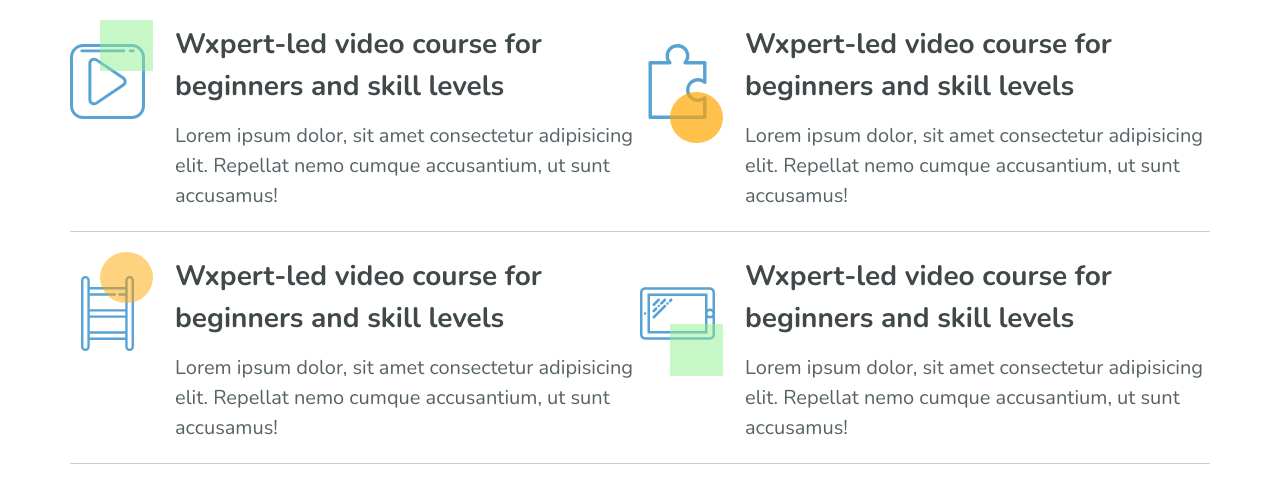
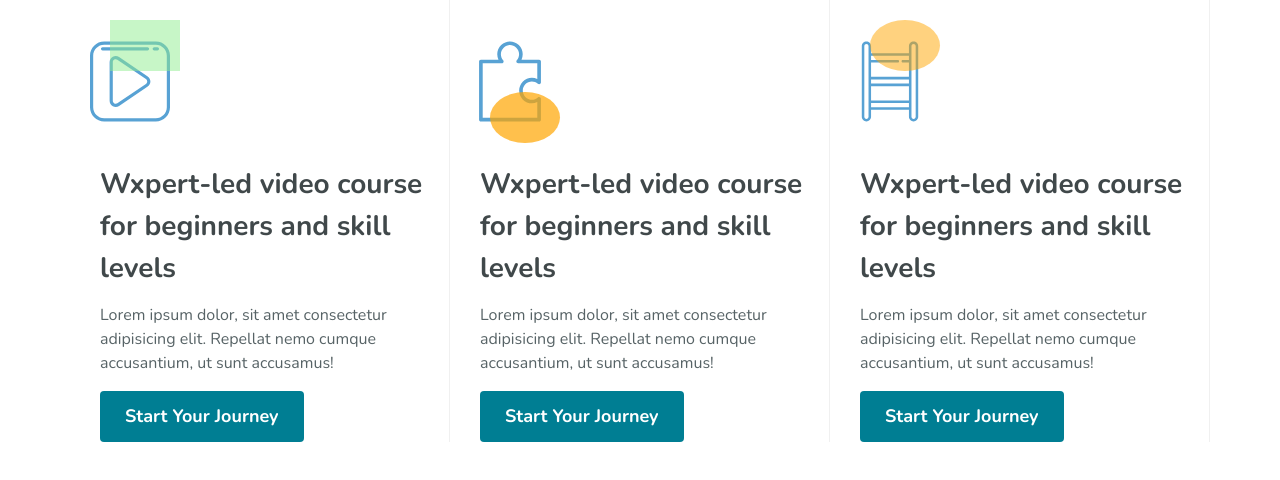
Before and after one commit to alinawabrana/Treehouse, a plain HTML site: page index.html in a window 1280 px wide. Drawn offline with nearby package versions, Linux system fonts and the light colour scheme.

Commit message:
Creating Plan Block

```diff
--- a/css/styles.css
+++ b/css/styles.css
@@ -817,3 +817,43 @@ h3
         padding: 0 4rem;
     }
 }
+
+
+/* Plan Block */
+
+.plan__block .media
+{
+    display: block;
+}
+
+.plan__block .icon
+{
+    padding-left: 2rem;
+}
+
+.plan__block .btn
+{
+    margin-left: 0;
+    padding: 1.5rem 2.5rem;
+}
+
+.plan__block .btn--stretched
+{
+    width: auto;
+}
+
+@media screen and (max-width:768px)
+{
+    .plan__block .btn--stretched
+    {
+        width: 100%;
+    }
+}
+
+@media screen and (min-width:768px)
+{
+    .plan__block .media
+    {
+        border-right: 1px solid rgb(204, 204, 204, 30%);
+    }
+}
--- a/index.html
+++ b/index.html
@@ -16,8 +16,8 @@
     />
   </head>
   <body>
-    <section class="container courses__block">
-      <div class="grid grid--1x2">
+    <section class="container plan__block">
+      <div class="grid grid--1x3">
         <div class="media">
           <div class="media__image">
             <div class="icon-body">
@@ -35,6 +35,9 @@
               Lorem ipsum dolor, sit amet consectetur adipisicing elit. Repellat
               nemo cumque accusantium, ut sunt accusamus!
             </p>
+            <button class="btn btn--primary btn--stretched">
+              Start Your Journey
+            </button>
           </div>
         </div>
         <div class="media">
@@ -54,10 +57,11 @@
               Lorem ipsum dolor, sit amet consectetur adipisicing elit. Repellat
               nemo cumque accusantium, ut sunt accusamus!
             </p>
+            <button class="btn btn--primary btn--stretched">
+              Start Your Journey
+            </button>
           </div>
         </div>
-      </div>
-      <div class="grid grid--1x2">
         <div class="media">
           <div class="media__image">
             <div class="icon-body">
@@ -77,25 +81,9 @@
               Lorem ipsum dolor, sit amet consectetur adipisicing elit. Repellat
               nemo cumque accusantium, ut sunt accusamus!
             </p>
-          </div>
-        </div>
-        <div class="media">
-          <div class="media__image">
-            <div class="icon-body">
-              <svg class="icon icon--responsive icon--primary">
-                <use xlink:href="images/sprite.svg#ipad"></use>
-              </svg>
-              <span class="icon--content icon--square icon--below"></span>
-            </div>
-          </div>
-          <div class="media__body">
-            <h2 class="media__heading">
-              Wxpert-led video course for beginners and skill levels
-            </h2>
-            <p class="media__content">
-              Lorem ipsum dolor, sit amet consectetur adipisicing elit. Repellat
-              nemo cumque accusantium, ut sunt accusamus!
-            </p>
+            <button class="btn btn--primary btn--stretched">
+              Start Your Journey
+            </button>
           </div>
         </div>
       </div>
```
Also changed, not shown: component/plan__block.html (added, +72 -0 lines).
